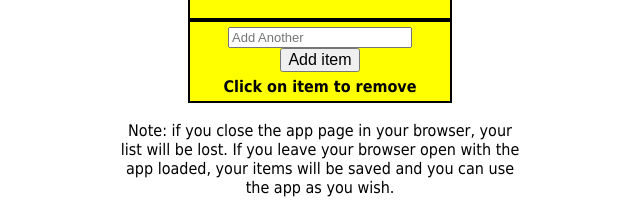
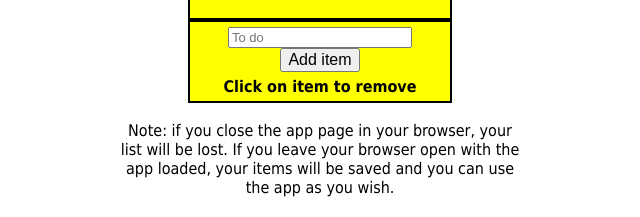
Before and after one commit to johnlagreco/Jquery_2doList, a plain HTML site: page index.html in a window 1280 px wide. Shown: the part 243-460 px from the top of the page, 320-960 px from the left. Drawn offline with nearby package versions, Linux system fonts and the light colour scheme.

Commit message:
changed placeholder.

```diff
--- a/index.html
+++ b/index.html
@@ -22,7 +22,7 @@
 
       <div id="box2">
           <form id="newItemForm">
-            <input type="text" id="itemDescription" placeholder="Add Another" />
+            <input type="text" id="itemDescription" placeholder="To do" />
             <input type="submit" id="add" value="Add item" />
           </form>
 
```
